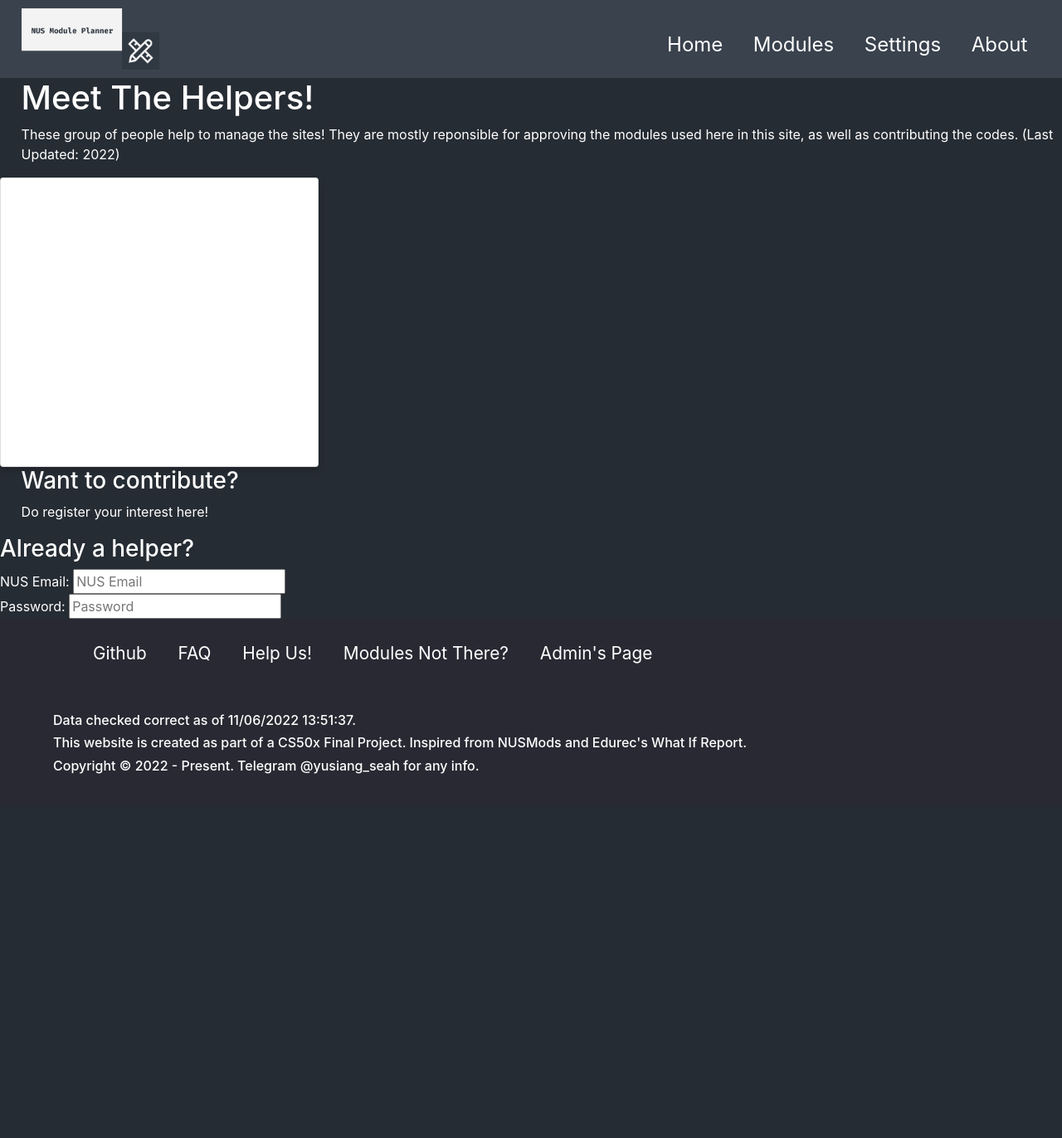
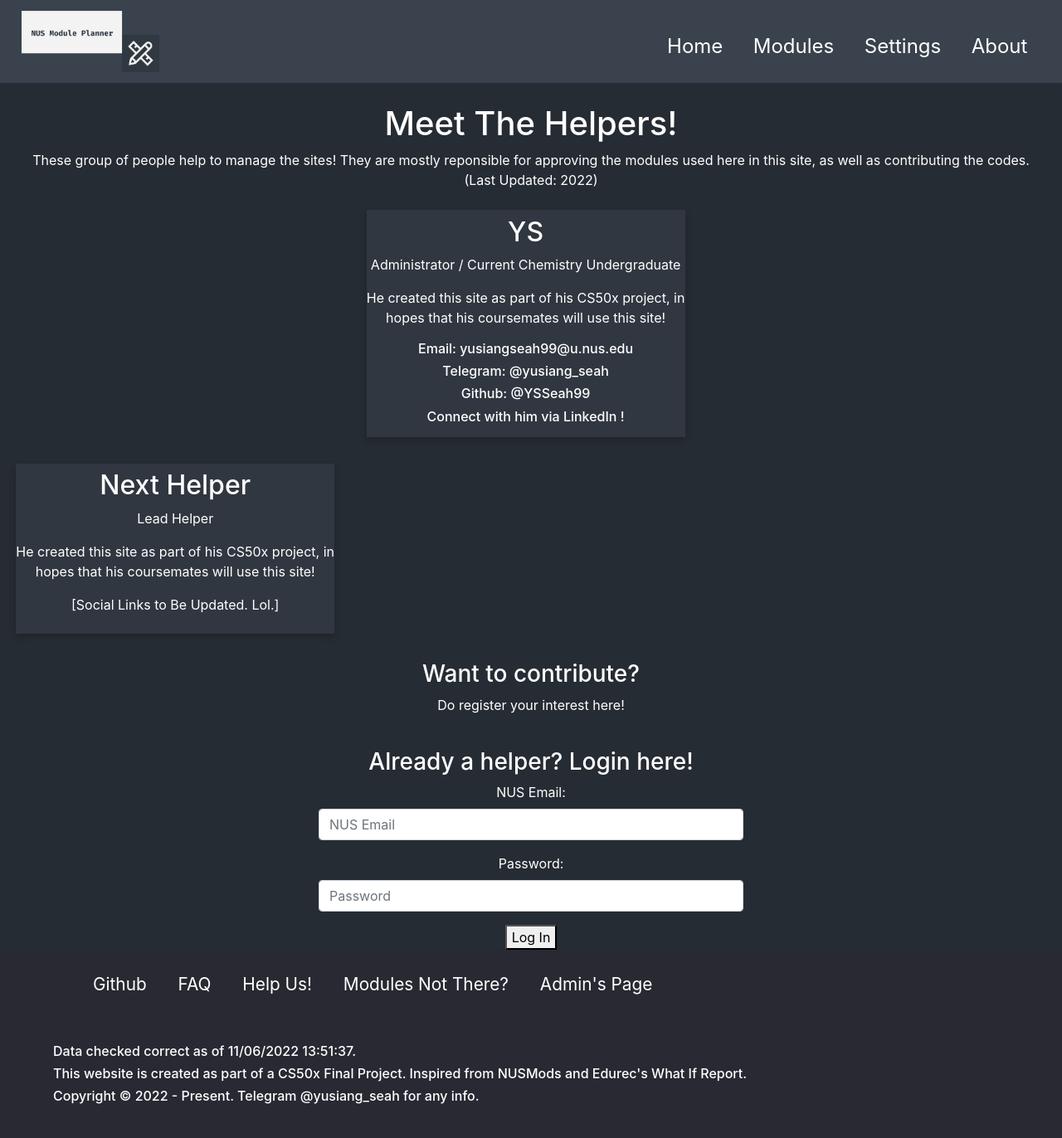
Before and after one commit to YSSeah99/moduleplanner_python, a Flask app: page /helpers in a window 1280 px wide. Shown: the whole page at 83% size. Before the commit the page ends 933 px from the top, so only its background shows below. Run offline with Flask 2, Linux system fonts and the light colour scheme; some libraries are stand-ins or nearby versions.

Commit message:
Updated Forms and Helper Card Design

```diff
--- a/app.py
+++ b/app.py
@@ -82,7 +82,7 @@ def helperform():
 
 @app.route("/adminpage",methods=["GET","POST"])
 def adminpage():
-    helperformDB = db.execute("SELECT * FROM Helpersform;")
+    helperformDB = db.execute("SELECT * FROM Helpersform")
     time = datetime.now().strftime("%d/%m/%Y %H:%M:%S")
     return render_template("admin.html", time=time, helpersform=helperformDB)
 
--- a/static/styles.css
+++ b/static/styles.css
@@ -1,5 +1,4 @@
 body {
-    margin: 0;
     font-family: -apple-system, BlinkMacSystemFont, 'Segoe UI', 'Roboto', 'Oxygen',
       'Ubuntu', 'Cantarell', 'Fira Sans', 'Droid Sans', 'Helvetica Neue',
       sans-serif;
@@ -14,7 +13,7 @@ code {
 }
 
 header {
-    padding: 10px 0;
+    padding: 1% 0;
     text-align: left;
     background: #39424D;
     height: 5%;
@@ -76,6 +75,12 @@ a:hover {
         display: block;
         text-align: left;
     }
+}
+
+.main {
+    margin-top: 2%;
+    text-align: center;
+    align-items: center;
 }
 
 .footer {
@@ -144,16 +149,28 @@ a:hover {
 .information {
     color: #fff;
     padding-left: 2%;
+    padding-right: 2%;
 }
 
-/* For Flash Alerts */
+.form {
+    padding-left: 30%;
+    padding-right: 30%;
+}
+
+/* For admin.HTML */
+.approvallist {
+    align-items: center;
+}
+
+/* For Flash Alerts TODO: Responsive Flash*/
 .alert {
     padding: 12px;
     border-radius: 3px;
     font-size: 1.2rem;
-    margin-bottom: 16px;
+    margin: 2% 5% 2% 5%;
     border-width: 2px;
     border-style: solid;
+    float: center;
 }
 
 .alert-error {
@@ -175,10 +192,30 @@ a:hover {
 }
 
 /* For Helpers.HTML */
-.card {
+.card-container {
+    display: grid;
+    grid-template-columns: 1.5% 30% 3% 30% 3% 30% 1.5%;
+    row-gap: 1rem;
+}
+
+.admincard {
     box-shadow: 0 4px 8px 0 rgba(0, 0, 0, 0.2);
-    max-width: 30%;
-    text-align: left;
-    padding-left: 2%;
-    color: #fff
+    margin: 2% 0 2% 0;
+    height: auto;
+    background-color: #303740;
+    grid-column-start: 4;
+    grid-column-end: 5;
+    padding: 2% 0 2% 0;
+    font-size: 100%;
 }
+
+.card1 {
+    box-shadow: 0 4px 8px 0 rgba(0, 0, 0, 0.2);
+    margin: 2% 0 2% 0;
+    height: auto;
+    background-color: #303740;
+    grid-column-start: 2;
+    grid-column-end: 3;
+    padding: 2% 0 2% 0;
+    font-size: 100%;
+}
--- a/templates/helpers.html
+++ b/templates/helpers.html
@@ -11,9 +11,10 @@
         used here in this site, as well as contributing the codes. (Last Updated: 2022)</p>
 </div>
 <!-- TODO: Find Good Card Template -->
-<div class='card'>
+<div class='card-container'>
+    <div class='admincard'>
         <h2>YS</h2>
-    <p class="title">Adminstrator / Current Chemistry Undergraduate</p>
+        <p class="title">Administrator / Current Chemistry Undergraduate</p>
         <p>He created this site as part of his CS50x project,
         in hopes that his coursemates will use this site!</p>
         <div class="social-links">
@@ -21,23 +22,37 @@
             <h6>Telegram: @yusiang_seah</h6>
             <h6>Github: @YSSeah99</h6>
             <h6>Connect with him via LinkedIn !</h6>
+        </div>
+    </div>
+    <div class='card1'>
+        <h2>Next Helper</h2>
+        <p class="title">Lead Helper</p>
+        <p>He created this site as part of his CS50x project,
+        in hopes that his coursemates will use this site!</p>
+        <div class="social-links">
             <p>[Social Links to Be Updated. Lol.]</p>
         </div>
     </div>
+</div>
+<br/>
 <div id="helpers" class="information">
     <h3>Want to contribute?</h3>
     <p className="applink">Do register your interest <a href="/helperform">here!</a></p>
 </div>
+<br/>
 <div>
-    <h3>Already a helper?</h3>
-    <form method="post" action="/login">
-        <div>
-            <label>NUS Email: </label>
-            <input type="email" name="email" placeholder="NUS Email" required/>
+    <h3>Already a helper? Login here!</h3>
+    <form method="post" action="/login" class="form">
+        <div class="mb-3">
+            <label class="form-label">NUS Email: </label>
+            <input type="email" name="email" placeholder="NUS Email" required class="form-control"/>
+        </div>
+        <div class="mb-3">
+            <label class="form-label">Password: </label>
+            <input type="password" name="passwordone" placeholder="Password" required class="form-control"/>
         </div>
         <div>
-            <label>Password: </label>
-            <input type="password" name="passwordone" placeholder="Password" required />
+            <button type="submit">Log In</button>
         </div>
     </form>
 </div>
```
Also changed, not shown: templates/helperform.html (+20 -19 lines). Lines whose indentation alone changed are shown as unchanged.
